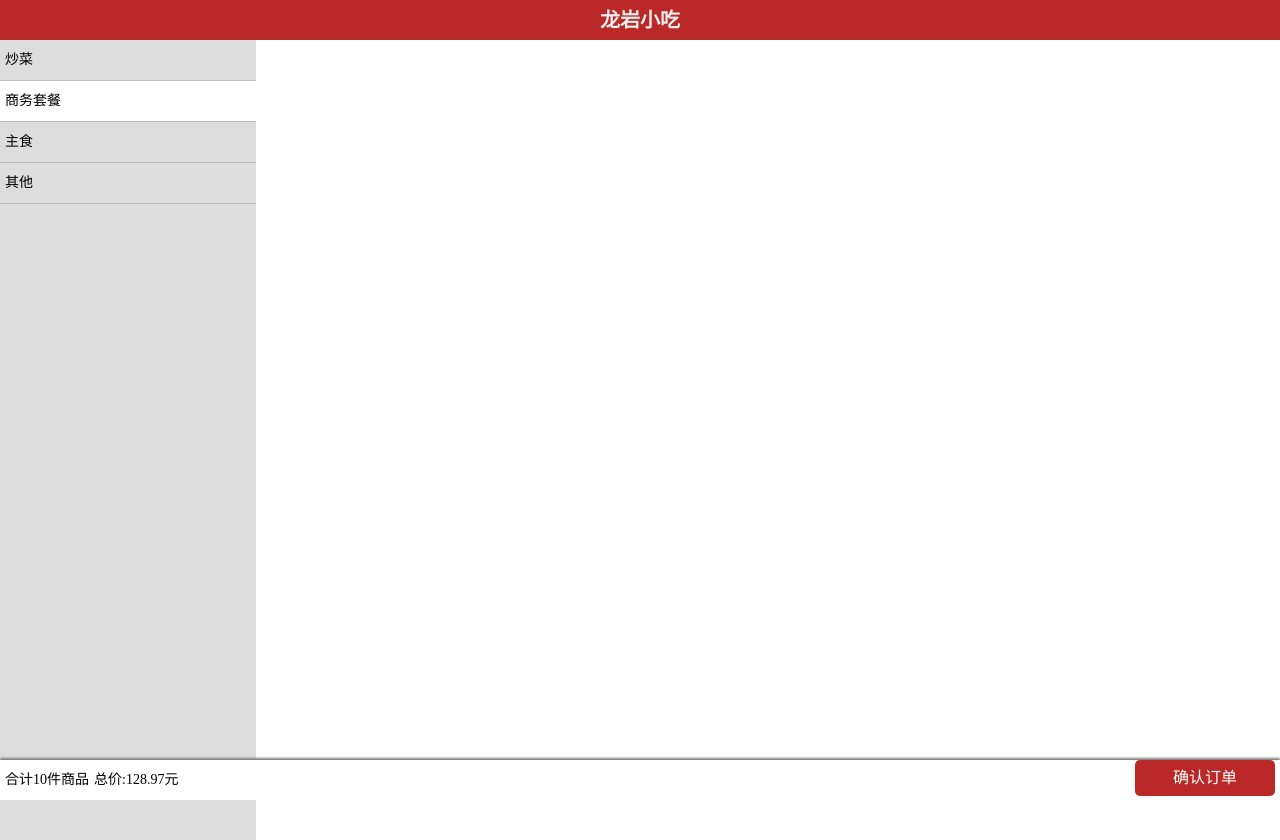
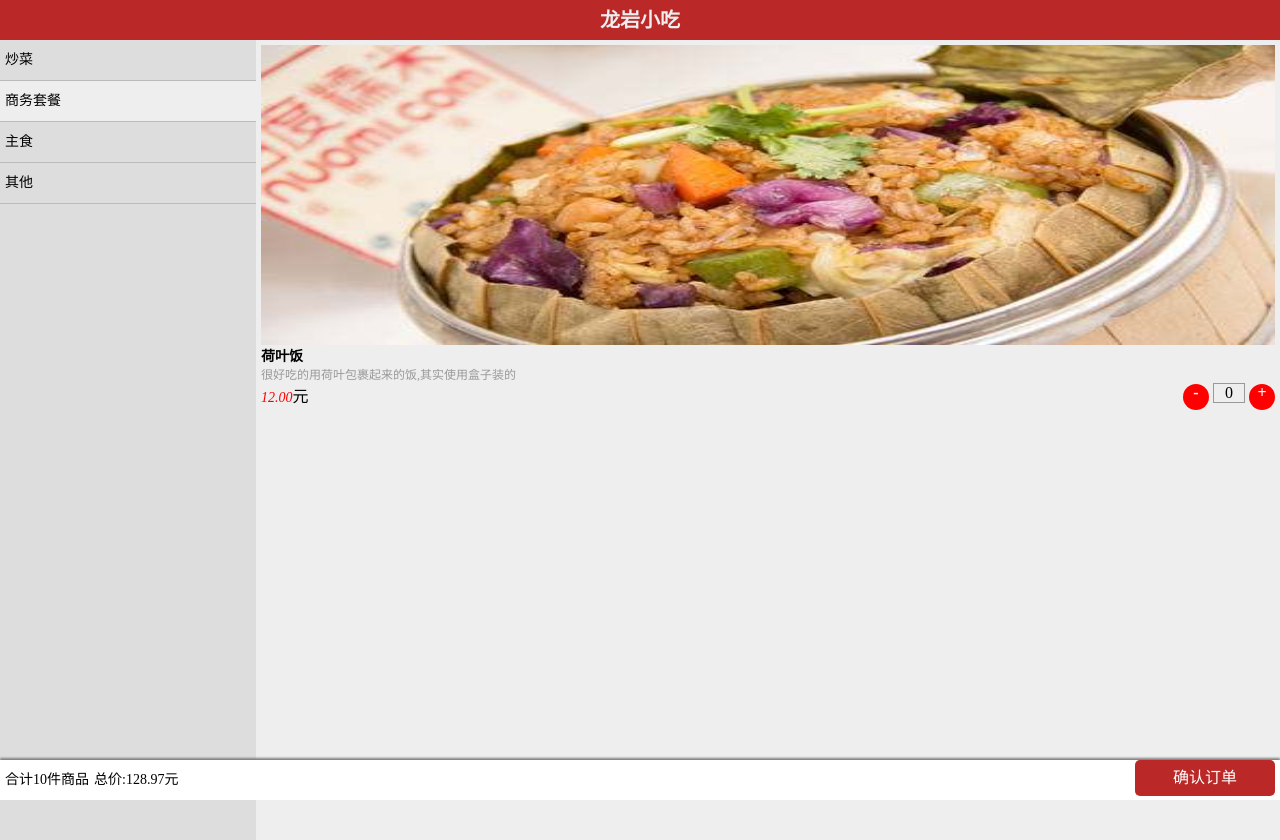
Before and after one commit to fu527018818/gulp-take-out-demo, a website: page index.html in a window 1280 px wide. Drawn offline with Linux system fonts and the light colour scheme.

Commit message:
完善商品列表页样式

```diff
--- a/assets/css/main.css
+++ b/assets/css/main.css
@@ -11,7 +11,7 @@ code, kbd, pre, samp { font-family:couriernew, courier, monospace; }
 small{ font-size:12px; }
 ul, ol { list-style:none; }
 a { text-decoration:none; }
-a:hover { text-decoration:underline; }
+a:hover { text-decoration:none; }
 sup { vertical-align:text-top; }
 sub{ vertical-align:text-bottom; }
 legend { color:#000; }
@@ -39,6 +39,7 @@ table { border-collapse:collapse; border-spacing:0; }
     background-color: #ddd;
     height: 100%;
 }
+/*左侧商品分类 start*/
 .main .left{
     width:20%;
     float: left;
@@ -55,15 +56,88 @@ table { border-collapse:collapse; border-spacing:0; }
     width:100%;
     display: inline-block;
 }
+.main ul li.cur{
+    background-color: #eee;
+}
+/*左侧商品分类部分 end  */
+
 .main .right{
-    background-color:#fff;
+    background-color:#eee;
     width:80%;
     height: 100%;
     float: right;
+    overflow: scroll;
+    margin-bottom: 40px;
 }
-.main ul li.cur{
-    background-color: #fff;
+.main .product-item{
+    width: 100%;
+    display: block;
+    padding: 5px;
+    box-sizing: border-box;
 }
+.main .right li{
+    width: 100%;
+    float: left;
+}
+.main .product-item .product-img{
+    width:100%;
+    max-height: 300px;
+    margin: 0 auto;
+    display: block;
+}
+.main .product-item .product-title{
+    font-size:14px;
+    font-weight: bolder;
+}
+.main .product-item .product-desc{
+    font-size:12px;
+    color: #999;
+}
+.main .product-item .product-price{
+    float: left;
+}
+.main .product-item .product-price i{
+    font-size: 14px;
+    color: #f00;
+}
+.main .product-item .action .p-num{
+    border: solid 1px #999;
+    text-align: center;
+    font-size: 16px;
+    width:30px;
+    display: inline-block;
+    /*display: none;*/
+}
+
+.main .product-item .action .p-btn-car{
+    width: 26px;
+    height: 26px;
+    font-size: 16px;
+    font-weight: bolder;
+    border-radius: 50%;
+    display: inline-block;
+    background-color: #f00;
+    text-align: center;
+    color: #fff;
+}
+/*.main .product-item .action .p-reduce{
+    display: none;
+}*/
+.main .product-item .action{
+    float: right;
+}
+.main .product-item .action .btn-buy{
+    display: inline-block;
+    width: 80px;
+    height: 26px;
+    font-size: 14px;
+    text-align: center;
+    border-radius: 5px;
+    float: right;
+    color: #fff;
+    background-color: #f00;
+}
+
 /*页面主体 container end*/
 
 /*页面底部 start*/
--- a/index.html
+++ b/index.html
@@ -29,7 +29,21 @@
                 </ul>
             </div>
             <div class="right">
-
+                <ul>
+                    <li>
+                        <div class="product-item">
+                            <img class="product-img" src="assets/images/heyefan.jpeg" alt="荷叶饭">
+                            <h4 class="product-title">荷叶饭</h4>
+                            <p class="product-desc">很好吃的用荷叶包裹起来的饭,其实使用盒子装的</p>
+                            <span class="product-price"><i>12.00</i>元</span>
+                            <div class="action">
+                                <a href="javascript:void(0)" data-pid="10001" class="p-btn-car p-reduce">-</a>
+                                <span class="p-num" data-pnum="0">0</span>
+                                <a href="javascript:void(0)" data-pid="10001" class="p-btn-car p-add">+</a>
+                            </div>
+                        </div>
+                    </li>
+                </ul>
             </div>
         </div>
         <div class="footer">
```
Also changed, not shown: assets/images/heyefan.jpeg (added).
